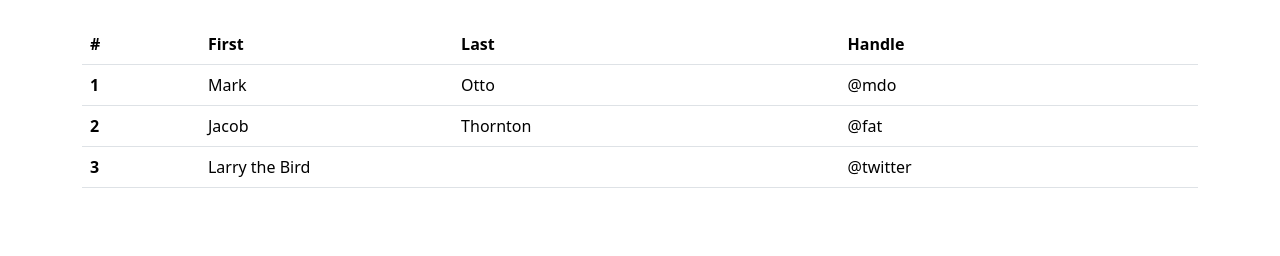
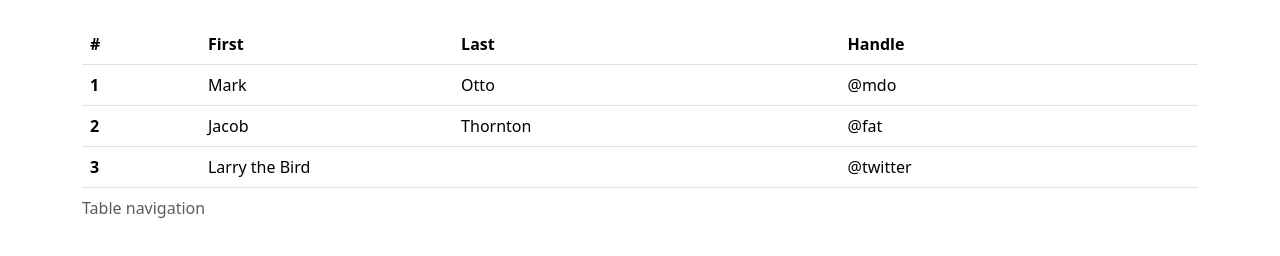
Before and after one commit to AakritiA04/javascript2, a website: page html,css,and js/index3.html in a window 1280 px wide. Drawn offline with nearby package versions, Linux system fonts and the light colour scheme.

Commit message:
table based navigation

```diff
--- a/html,css,and js/index3.html
+++ b/html,css,and js/index3.html
@@ -12,6 +12,7 @@
     <body>
         <div class="container my-4">
             <table class="table">
+              <caption>Table navigation </caption>
                 <thead>
                   <tr>
                     <th scope="col">#</th>
--- a/html,css,and js/script3.js
+++ b/html,css,and js/script3.js
@@ -12,4 +12,6 @@
 let t = document.body.firstElementChild.firstElementChild;
 console.log(t);
 console.log(t.rows)
-console.log()
+console.log(t.caption)
+console.log(t.tHead.firstElementChild)
+console.log(t.tFoot)
```
